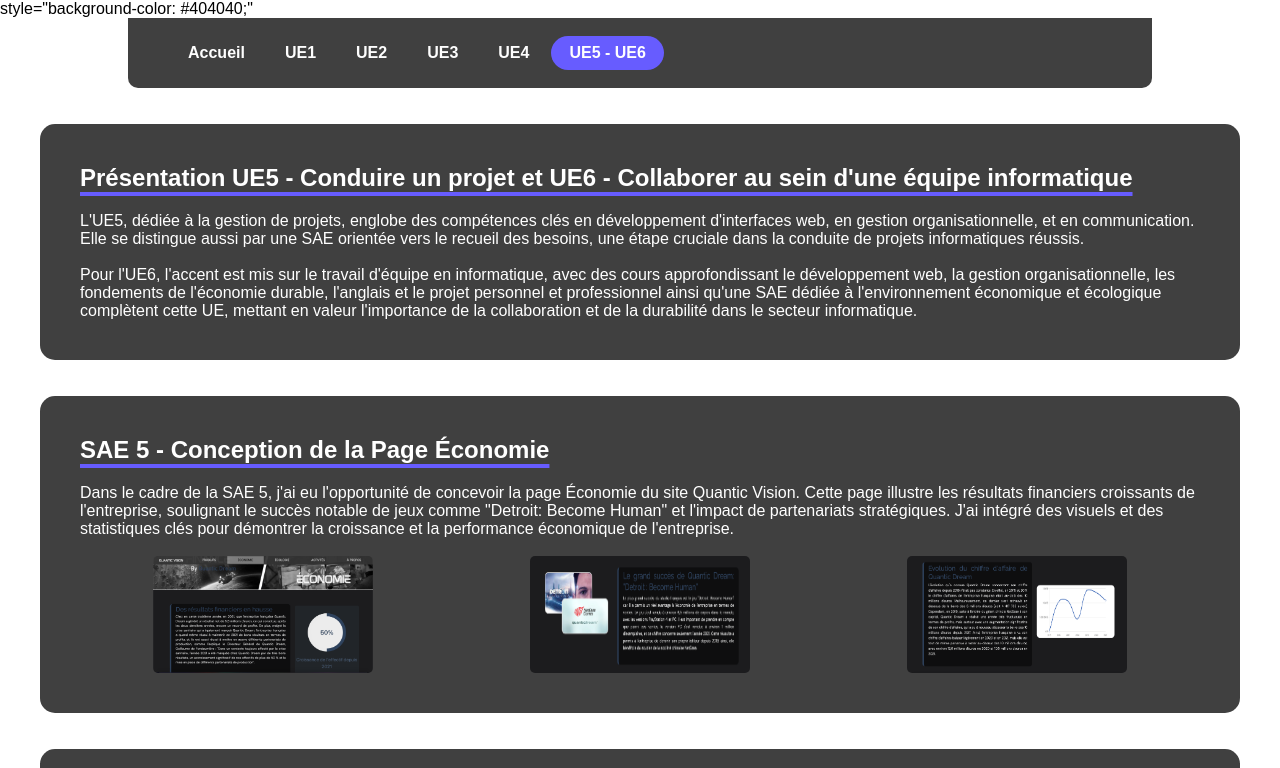
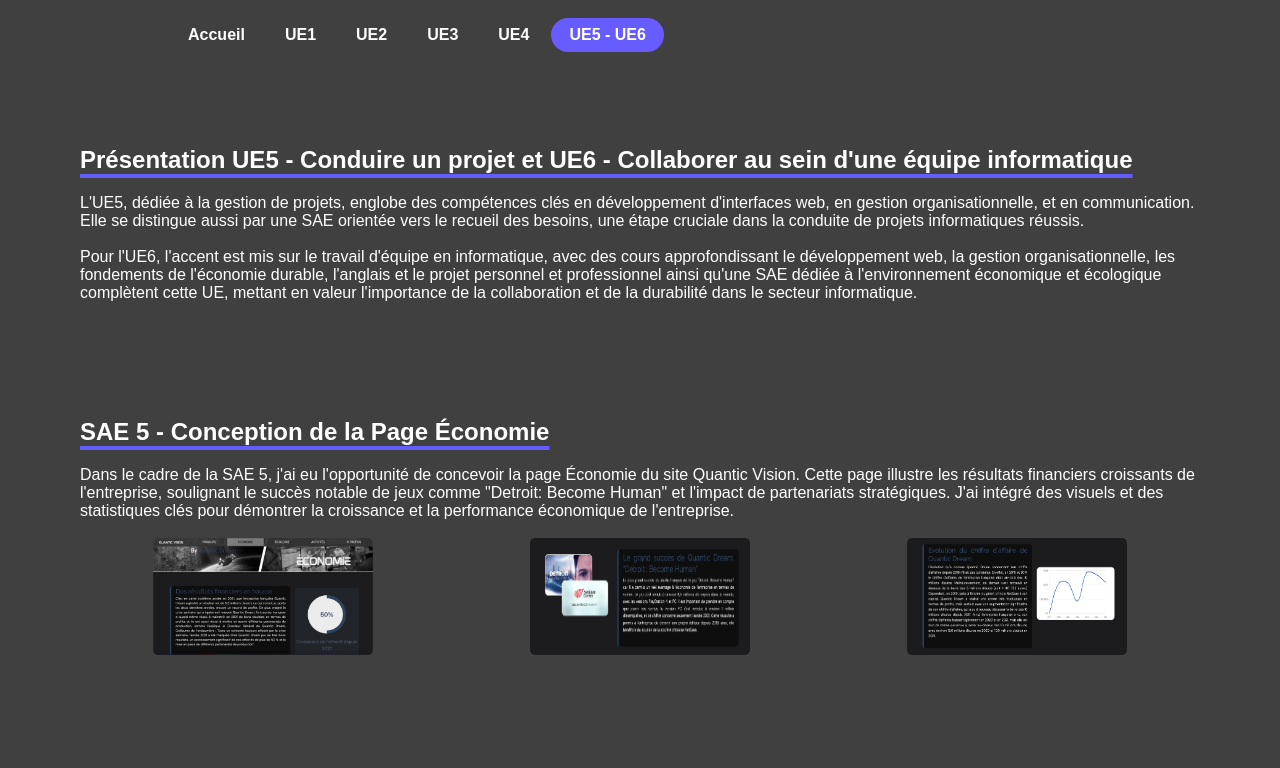
Before and after one commit to SemihAslan123/portfolio, a plain HTML site: page pages/ue5_6.html in a window 1280 px wide. Shown: the top 768 px of the page. Drawn offline with Linux system fonts and the light colour scheme.

Commit message:
Update ue5_6.html

```diff
--- a/pages/ue5_6.html
+++ b/pages/ue5_6.html
@@ -8,7 +8,7 @@
     <link rel="stylesheet" href="../css/navbar.css">
     <link rel="icon" href="img/logo.ico" type="logo">
 </head>
-<body> style="background-color: #404040;"
+<body style="background-color: #404040;">
     <header>
         <!--
         <div class="logo">
```
